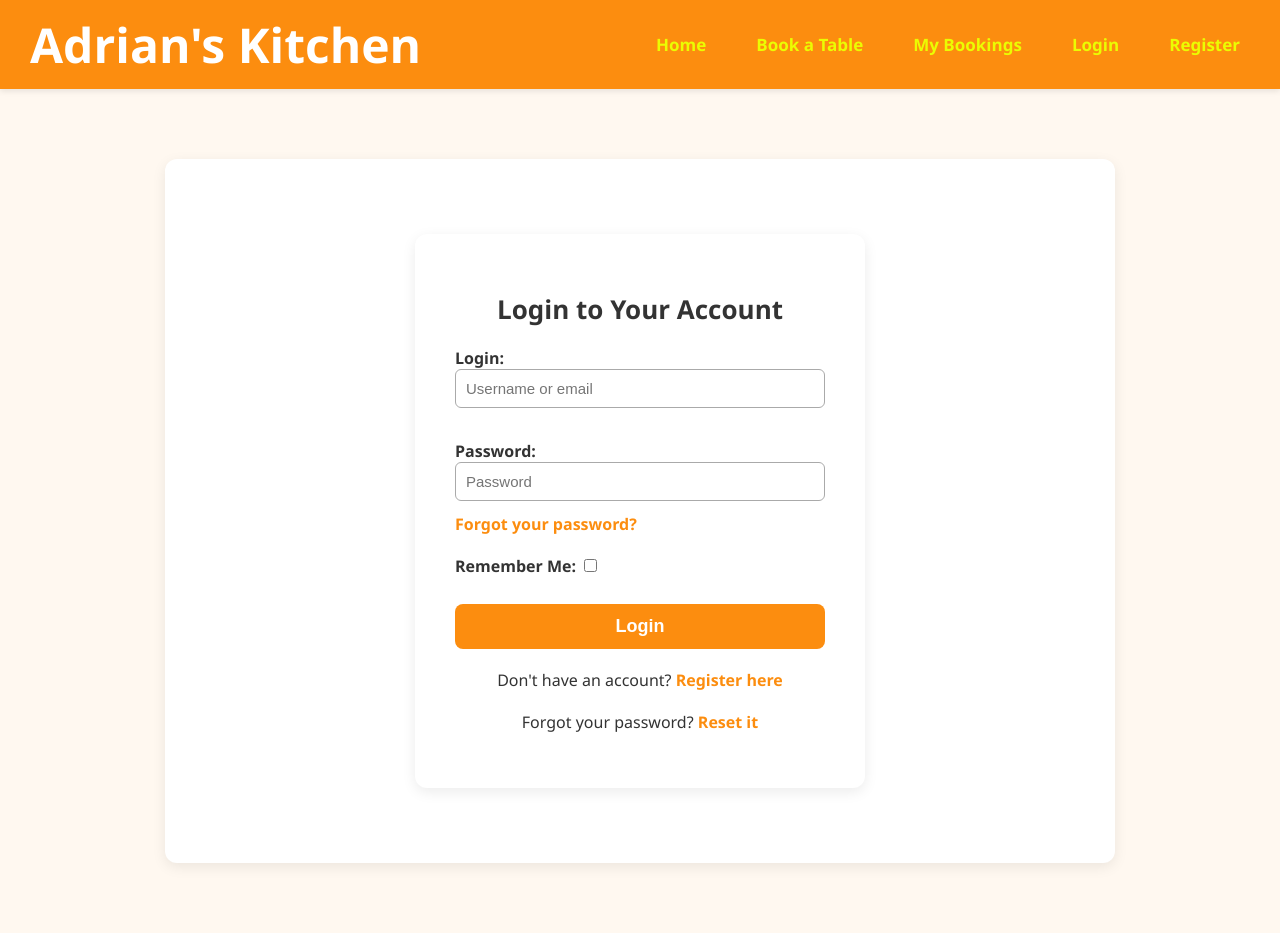
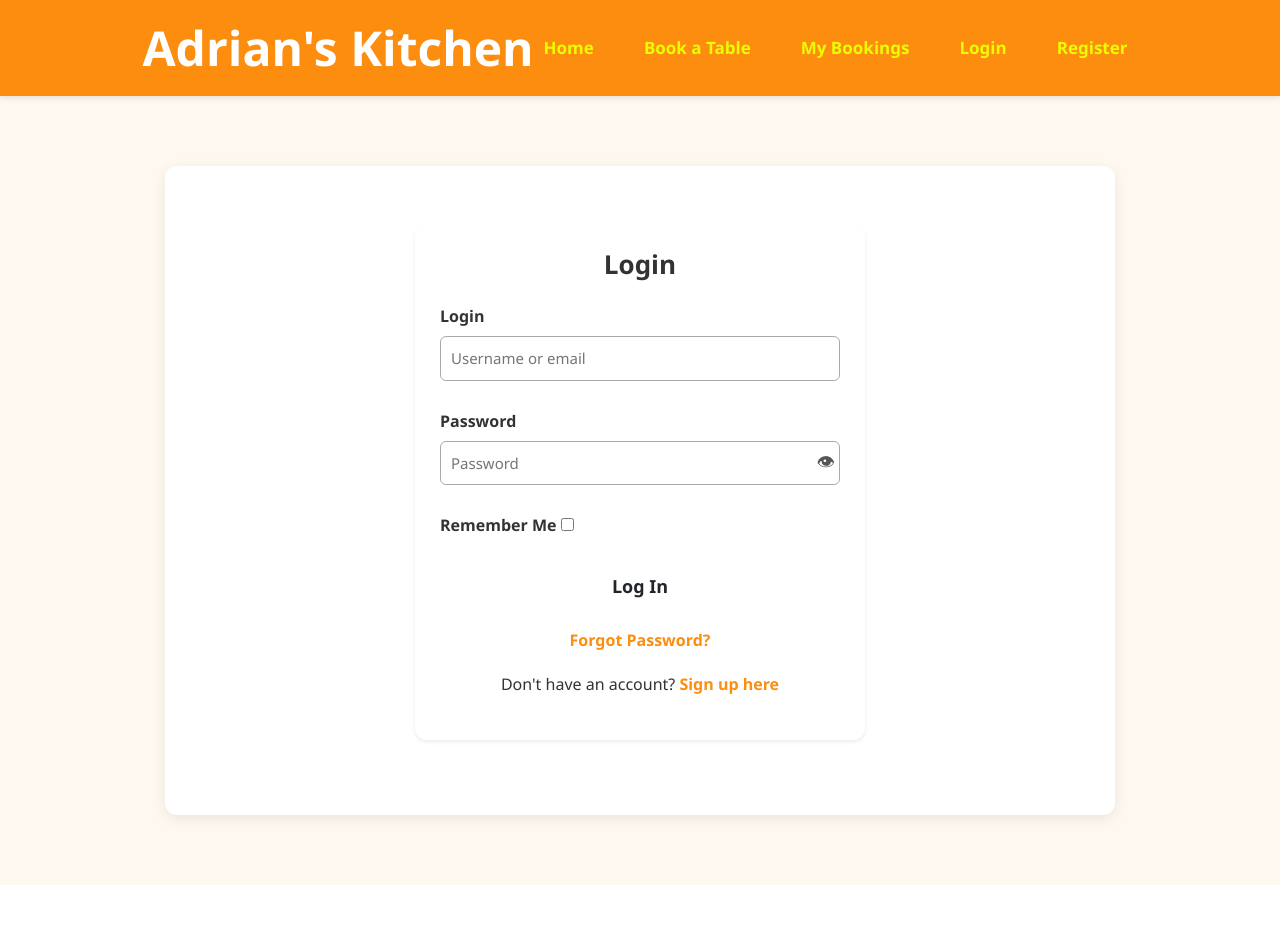
Before and after one commit to h7qju7ts/adrians-kitchen, a Django app: page /accounts/login/ in a window 1280 px wide. After the commit the page ends 885 px from the top, so only its background shows below. Run offline with Django 5.2, Linux system fonts and the light colour scheme.

Commit message:
add botstrap carousell to home page , password visibility toggle

```diff
--- /dev/null
+++ b/bookings/static/bookings/JS/password-toggle.js
@@ -0,0 +1,19 @@
+document.addEventListener("DOMContentLoaded", () => {
+    const toggles = document.querySelectorAll(".toggle-password");
+
+    toggles.forEach(btn => {
+        btn.addEventListener("click", () => {
+            const input = btn.previousElementSibling;
+
+            if (!input) return;
+
+            if (input.type === "password") {
+                input.type = "text";
+                btn.textContent = "🙈";
+            } else {
+                input.type = "password";
+                btn.textContent = "👁";
+            }
+        });
+    });
+});
--- a/bookings/static/bookings/css/style.css
+++ b/bookings/static/bookings/css/style.css
@@ -315,6 +348,45 @@
     text-decoration: underline;
 }
 
+/* Style for the password section */
+
+.password-wrapper {
+    position: relative;
+    width: 100%;
+}
+
+.password-wrapper input {
+    width: 100%;
+    padding-right: 40px;
+}
+
+.toggle-password {
+    all: unset;
+    position: absolute;
+    right: 5px;
+    top: 50%;
+    transform: translateY(-78%);
+    cursor: pointer;
+    font-size: 18px;
+    color: #555;
+}
+
+
+/* .toggle-password:hover {
+    color: rgb(252, 141, 15);
+} */
+
+.password-rules p {
+    font-size: 14px;
+    color: #b10000;
+    margin-top: 5px;
+}
+.form-error {
+    color: #b10000;
+    font-size: 14px;
+    margin-top: 5px;
+}
+
 
 /* =========================================================
    RESPONSIVE
--- a/bookings/templates/bookings/add_booking.html
+++ b/bookings/templates/bookings/add_booking.html
@@ -14,7 +14,7 @@
 </form>
 
 <p class="mt-3 text-center">
-    <a href="{% url 'home' %}" class="btn btn-secondary">Back to Home</a>
+    <a href="{% url 'home' %}" class="btn btn-primary">Back to Home</a>
 </p>
 
 {% endblock %}
--- a/bookings/templates/bookings/base.html
+++ b/bookings/templates/bookings/base.html
@@ -6,8 +6,10 @@
     <meta name="viewport" content="width=device-width, initial-scale=1.0">
     <title>{% block title %}Adrian's Kitchen{% endblock %}</title>
 
+
+    <link rel="icon" href="{% static 'bookings/images/favicon/favicon.ico' %}" type="image/x-icon">
+    <link href="https://cdn.jsdelivr.net/npm/bootstrap@5.3.8/dist/css/bootstrap.min.css" rel="stylesheet" integrity="sha384-sRIl4kxILFvY47J16cr9ZwB07vP4J8+LH7qKQnuqkuIAvNWLzeN8tE5YBujZqJLB" crossorigin="anonymous">
     <link rel="stylesheet" href="{% static 'bookings/css/style.css' %}">
-    <link rel="icon" href="{% static 'bookings/images/favicon/favicon.ico' %}" type="image/x-icon">
 </head>
 
 <body>
@@ -78,6 +80,8 @@
 
 <!-- JS -->
 <script src="{% static 'bookings/js/navbar.js' %}"></script>
+<script src="{% static 'bookings/js/password-toggle.js' %}"></script>
+<script src="https://cdn.jsdelivr.net/npm/bootstrap@5.3.8/dist/js/bootstrap.bundle.min.js" integrity="sha384-FKyoEForCGlyvwx9Hj09JcYn3nv7wiPVlz7YYwJrWVcXK/BmnVDxM+D2scQbITxI" crossorigin="anonymous"></script>
 
 </body>
 </html>
--- a/bookings/templates/bookings/home.html
+++ b/bookings/templates/bookings/home.html
@@ -28,15 +28,15 @@
     <div class="carousel-inner rounded shadow">
 
         <div class="carousel-item active">
-            <img src="{% static 'bookings/images/carousel1.jpg' %}" class="d-block w-100 rounded" alt="Restaurant interior">
+            <img src="{% static 'bookings/images/carousell/a-k-c-interior.png' %}" class="d-block w-100 rounded" alt="Restaurant interior">
         </div>
 
         <div class="carousel-item">
-            <img src="{% static 'bookings/images/carousel2.jpg' %}" class="d-block w-100 rounded" alt="Food dish">
+            <img src="{% static 'bookings/images/carousell/a-k-c-pasta.png' %}" class="d-block w-100 rounded" alt="Pasta dish">
         </div>
 
         <div class="carousel-item">
-            <img src="{% static 'bookings/images/carousel3.jpg' %}" class="d-block w-100 rounded" alt="Restaurant atmosphere">
+            <img src="{% static 'bookings/images/carousell/a-k-c-the-chef.png' %}" class="d-block w-100 rounded" alt="Chef preparing a dish">
         </div>
 
     </div>
--- a/templates/account/login.html
+++ b/templates/account/login.html
@@ -1,27 +1,49 @@
 {% extends "bookings/base.html" %}
+{% load i18n %}
 
 {% block title %}Login – Adrian's Kitchen{% endblock %}
 
 {% block content %}
 
-<div class="auth-card">
-    <h2 class="auth-title">Login to Your Account</h2>
+<div class="auth-card shadow-sm p-4 mx-auto mt-4">
+    <h2 class="text-center mb-4 fw-bold">Login</h2>
 
     <form method="POST" action="{% url 'account_login' %}">
         {% csrf_token %}
-        {{ form.as_p }}
 
-        <button type="submit" class="btn btn-primary">Login</button>
+        {% if form.non_field_errors %}
+            <div class="alert alert-danger">{{ form.non_field_errors }}</div>
+        {% endif %}
+
+        {% for field in form %}
+        <div class="mb-3">
+            <label class="form-label fw-semibold">{{ field.label }}</label>
+
+            {% if field.name == "password" %}
+                <div class="password-wrapper">
+                    {{ field }}
+                    <button type="button" class="toggle-password">👁</button>
+                </div>
+            {% else %}
+                {{ field }}
+            {% endif %}
+
+            {% for error in field.errors %}
+                <div class="form-error">{{ error }}</div>
+            {% endfor %}
+        </div>
+        {% endfor %}
+
+        <button type="submit" class="btn auth-btn w-100">Log In</button>
     </form>
 
-    <p>
-        Don't have an account?
-        <a href="{% url 'account_signup' %}">Register here</a>
+    <p class="text-center mt-3">
+        <a href="{% url 'account_reset_password' %}">Forgot Password?</a>
     </p>
 
-    <p>
-        Forgot your password?
-        <a href="{% url 'account_reset_password' %}">Reset it</a>
+    <p class="text-center mt-3">
+        Don't have an account?
+        <a href="{% url 'account_signup' %}">Sign up here</a>
     </p>
 </div>
 
```
Also changed, not shown: other parts of bookings/static/bookings/css/style.css (+36 -3 lines), adrians_kitchen/settings.py (+7 -1 lines), bookings/forms.py (+8 -0 lines), templates/account/signup.html (+16 -6 lines), bookings/static/bookings/images/carousell/a-k-c-interior.png (added), bookings/static/bookings/images/carousell/a-k-c-pasta.png (added), bookings/static/bookings/images/carousell/a-k-c-the-chef.png (added), db.sqlite3.
